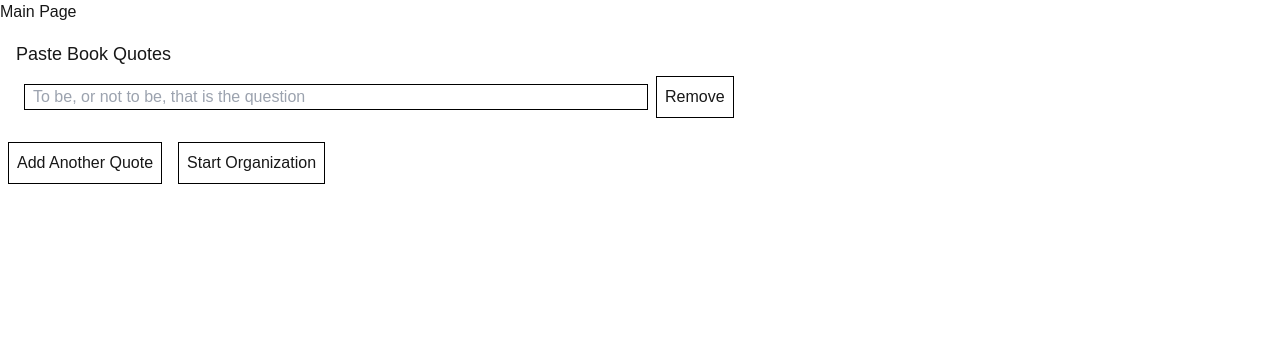
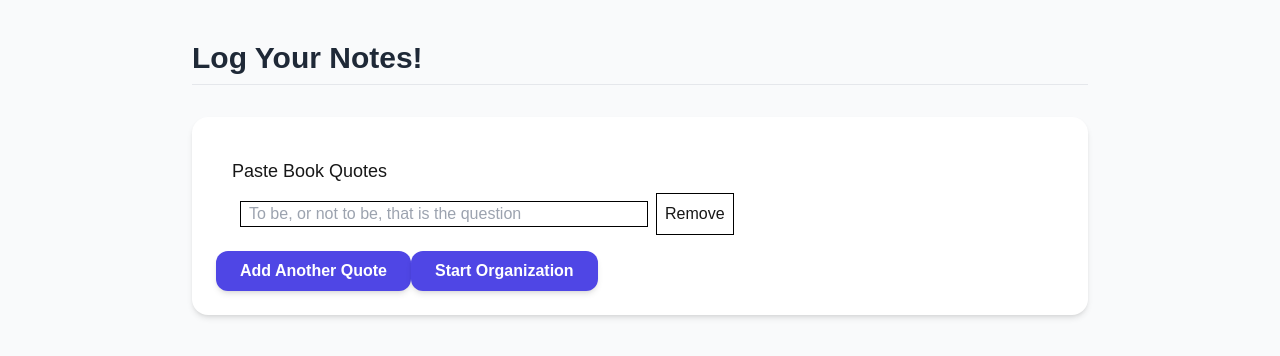
Before and after one commit to idelgado2/bookdigest, a Next.js app: page /bookdigest/notebook in a window 1280 px wide. Shown: the top 356 px of the page. Built offline with nearby package versions, Linux system fonts and the light colour scheme.

Commit message:
creating parent button component

```diff
--- a/app/notebook/page.tsx
+++ b/app/notebook/page.tsx
@@ -75,10 +75,20 @@ export default function Page() {
   };
 
   return (
-    <main>
-      <h3>Main Page</h3>
-      {data.length === 0 && <Form saveQuotesToParent={saveQuotes} />}
+    <main className="min-h-screen bg-gray-50 px-6 py-10">
+      <div className="max-w-4xl mx-auto">
+        <h3 className="text-3xl font-semibold text-gray-800 mb-8 border-b pb-2">
+          Log Your Notes!
+        </h3>
+
+        {data.length === 0 && (
+          <div className="bg-white p-6 rounded-2xl shadow-md">
+            <Form saveQuotesToParent={saveQuotes} />
+          </div>
+        )}
+
         {data.length !== 0 && !finalizeQuotes && (
+          <div className="bg-white p-6 rounded-2xl shadow-md">
             <WizardContainer
               quotes={data}
               themes={themes}
@@ -91,8 +101,15 @@ export default function Page() {
               handleUpdateQuoteTheme={handleUpdateQuoteTheme}
               handleThemeDelete={handleThemeDelete}
             />
+          </div>
         )}
-      {data.length !== 0 && finalizeQuotes && <Review quotes={data} />}
+
+        {data.length !== 0 && finalizeQuotes && (
+          <div className="bg-white p-6 rounded-2xl shadow-md">
+            <Review quotes={data} />
+          </div>
+        )}
+      </div>
     </main>
   );
 }
--- /dev/null
+++ b/app/ui/button-normal.tsx
@@ -0,0 +1,27 @@
+import React from "react";
+
+interface ButtonProps {
+  type?: "button" | "submit" | "reset";
+  onClick?: () => void;
+  children: React.ReactNode;
+  className?: string;
+}
+
+const ButtonNormal: React.FC<ButtonProps> = ({
+  type = "button",
+  onClick,
+  children,
+  className = "",
+}) => {
+  return (
+    <button
+      type={type}
+      onClick={onClick}
+      className={`px-6 py-2 bg-indigo-600 text-white font-semibold rounded-xl shadow-md hover:bg-indigo-700 transition duration-200 ease-in-out ${className}`}
+    >
+      {children}
+    </button>
+  );
+};
+
+export default ButtonNormal;
--- a/app/ui/noteform.tsx
+++ b/app/ui/noteform.tsx
@@ -1,4 +1,5 @@
 import { useState } from "react";
+import ButtonNormal from "./button-normal";
 
 export default function Form({ saveQuotesToParent }: any) {
   const [inputs, setInputs] = useState([
@@ -57,16 +58,8 @@ export default function Form({ saveQuotesToParent }: any) {
           </div>
         </div>
       ))}
-      <button
-        type="button"
-        className="border border-black p-2 m-2"
-        onClick={handleAddInput}
-      >
-        Add Another Quote
-      </button>
-      <button type="submit" className=" border border-black p-2 m-2">
-        Start Organization
-      </button>
+      <ButtonNormal onClick={handleAddInput}> Add Another Quote</ButtonNormal>
+      <ButtonNormal type="submit">Start Organization</ButtonNormal>
     </form>
   );
 }
--- a/app/ui/review.tsx
+++ b/app/ui/review.tsx
@@ -1,5 +1,6 @@
 import Link from "next/link";
 import React from "react";
+import ButtonNormal from "./button-normal";
 
 const link = [{ name: "Home", href: "/" }];
 
@@ -40,18 +41,10 @@ export default function Review({ quotes }: any) {
           <p>quote theme: {quote.theme}</p>
         </div>
       ))}
-      <button
-        type="button"
-        className="border border-black p-2 m-2"
-        onClick={handleExport}
-      >
-        Export
-      </button>
+      <ButtonNormal onClick={handleExport}>Export</ButtonNormal>
 
       <Link key={link[0].name} href={link[0].href}>
-        <button type="button" className="border border-black p-2 m-2">
-          Home
-        </button>
+        <ButtonNormal>Home</ButtonNormal>
       </Link>
     </>
   );
--- a/app/ui/wizard-ui/wizard-section.tsx
+++ b/app/ui/wizard-ui/wizard-section.tsx
@@ -1,3 +1,5 @@
+import ButtonNormal from "../button-normal";
+
 export default function WizardSection({
   quote,
   themes,
@@ -55,7 +57,9 @@ export default function WizardSection({
           {themes.map((theme: any) => (
             <div key={theme}>
               {theme}
-              <button onClick={() => handleThemeDelete(theme)}>Delete</button>
+              <ButtonNormal onClick={() => handleThemeDelete(theme)}>
+                Delete
+              </ButtonNormal>
             </div>
           ))}
         </div>
--- a/app/ui/wizard-ui/wizard.tsx
+++ b/app/ui/wizard-ui/wizard.tsx
@@ -1,4 +1,5 @@
 import React from "react";
+import ButtonNormal from "./../button-normal";
 
 export default function Wizard({ children, handleFinializeQuotes }: any) {
   const [activePageIndex, setActivePageIndex] = React.useState(0);
@@ -15,22 +16,16 @@ export default function Wizard({ children, handleFinializeQuotes }: any) {
 
   const ButtonPrev = () =>
     activePageIndex > 0 ? (
-      <button type="button" onClick={goPrevPage}>
-        back
-      </button>
+      <ButtonNormal onClick={goPrevPage}>back</ButtonNormal>
     ) : null;
   const ButtonNext = () =>
     activePageIndex < pages.length - 1 ? (
-      <button type="button" onClick={goNextPage}>
-        Next
-      </button>
+      <ButtonNormal onClick={goNextPage}>Next</ButtonNormal>
     ) : null;
 
   const ButtonFinish = () =>
     activePageIndex === pages.length - 1 ? (
-      <button type="button" onClick={handleFinializeQuotes}>
-        Finish
-      </button>
+      <ButtonNormal onClick={handleFinializeQuotes}>Finish</ButtonNormal>
     ) : null;
 
   return (
```
Also changed, not shown: 1 other file (tests, documents, lock files or other folders). Lines whose indentation alone changed are shown as unchanged.
